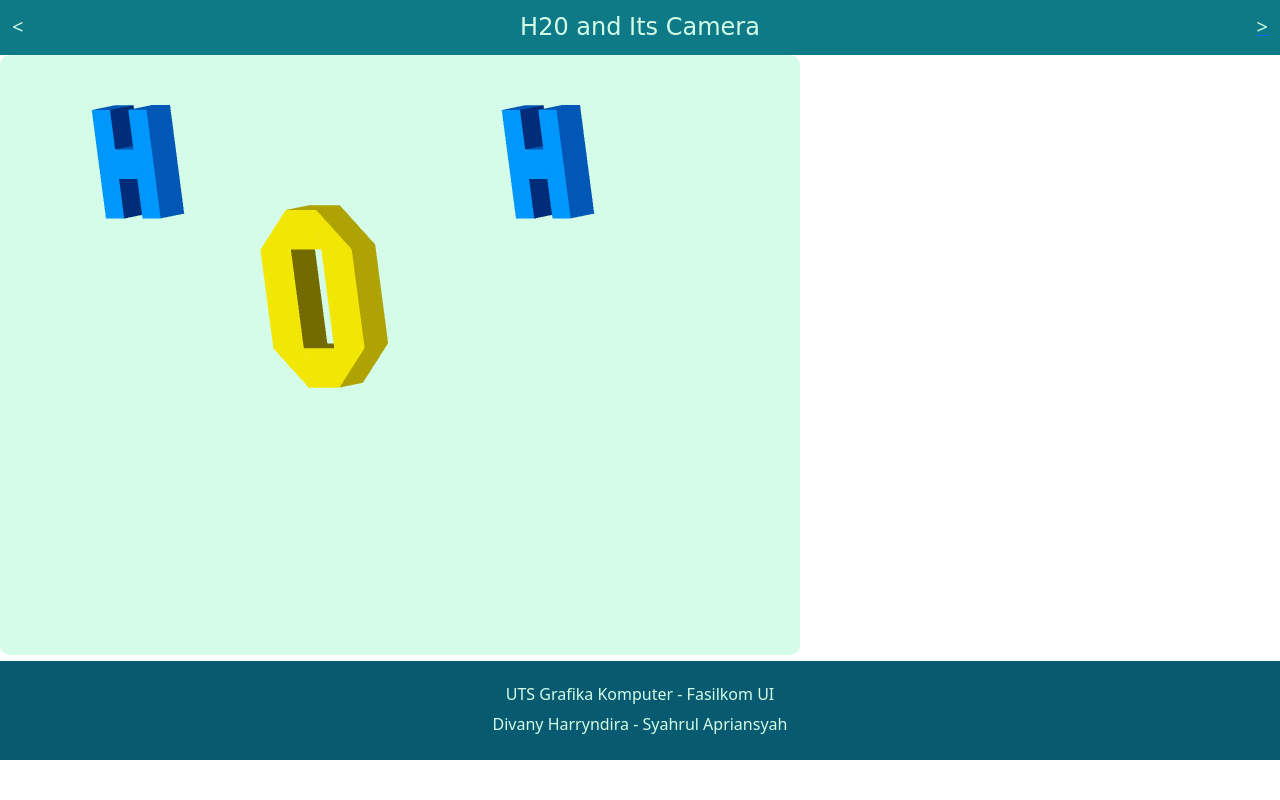
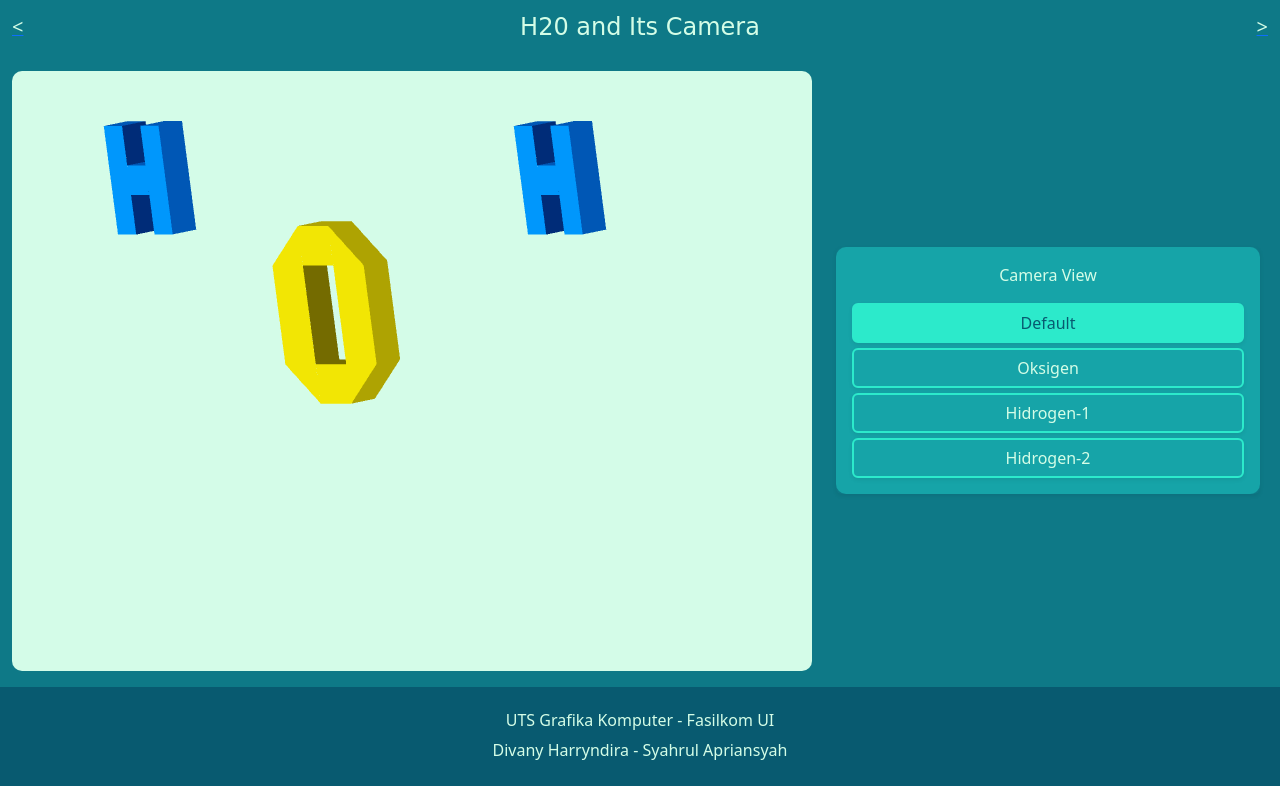
Before and after one commit to Grafkom-Divany-Syahrul/uts-grafkom-2223, a plain HTML site: page 03/03.html in a window 1280 px wide. Drawn offline with nearby package versions, Linux system fonts and the light colour scheme; a web font is replaced by a local one.

Commit message:
Styling 03 done

```diff
--- a/03/03.html
+++ b/03/03.html
@@ -56,17 +56,33 @@ void main() {
 	<!-- NAVBAR -->
 	<nav class="navbar">
 		<div class="container-fluid">
-			<span class="navbar-brand h1" href="#">
-				<</span>
-					<span class="navbar-brand mb-0 h1">H20 and Its Camera</span>
-					<a href="../01/01.html"><span class="navbar-brand h1">></span></a>
+			<a href="../02/02.html"><span class="navbar-brand h1" href="#">
+					< </span></a>
+			<span class="navbar-brand mb-0 h1">H20 and Its Camera</span>
+			<a href="../01/01.html"><span class="navbar-brand h1">></span></a>
 		</div>
 	</nav>
-	<div class="row">
-		<div class="leftcolumn">
-			<canvas id="gl-canvas" width="800" height="600">
-				Oops ... your browser doesn't support the HTML5 canvas element
-			</canvas>
+	<div class="container-fluid" id="page1">
+		<div class="d-flex flex-row mb-0" id="page1-layout">
+			<div class="d-flex flex-column mb-3">
+				<canvas id="gl-canvas" width="800" height="600">
+					Oops ... your browser doesn't support the HTML5 canvas element
+				</canvas>
+			</div>
+			<div class="d-flex flex-fill flex-column mb-3 p-2" id="transform-panel">
+				<div id="btnGrp">
+                    <div id="objSelectBtnGrp" class="d-flex flex-column p-3 text-center shadow-sm rounded">
+                        <p>Camera View</p>
+                        <div class="d-flex flex-column justify-content-center" id="buttons01">
+                            <button class="btn button selected shadow-sm rounded" value="0">Default
+                            </button>
+                            <button class="btn button shadow-sm rounded" value="2">Oksigen</button>
+                            <button class="btn button shadow-sm rounded" value="3">Hidrogen-1</button>
+							<button class="btn button shadow-sm rounded" value="3">Hidrogen-2</button>
+                        </div>
+                    </div>
+                </div>
+			</div>
 		</div>
 	</div>
 	<!-- FOOTER -->
```
